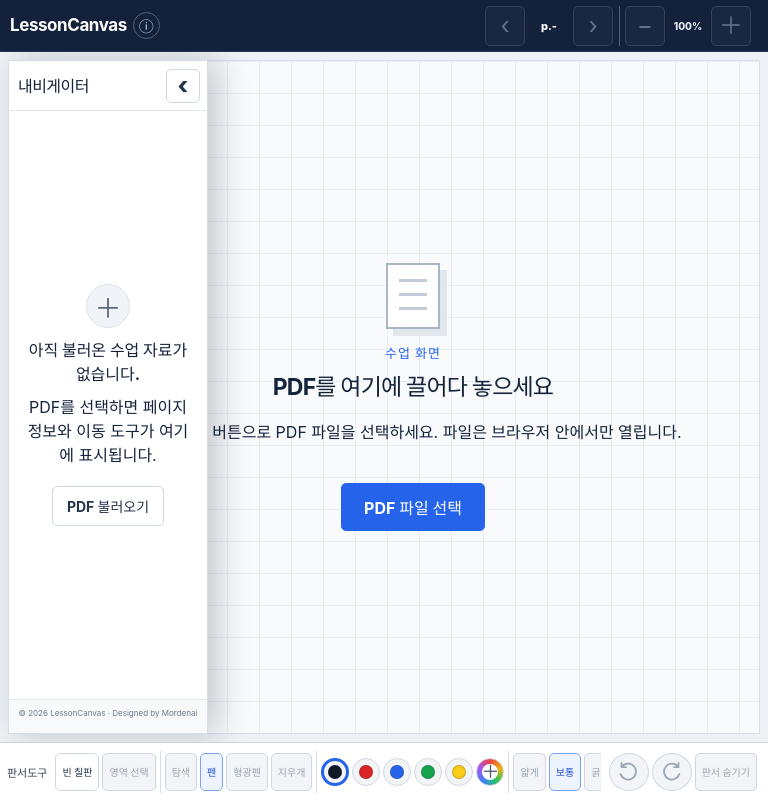
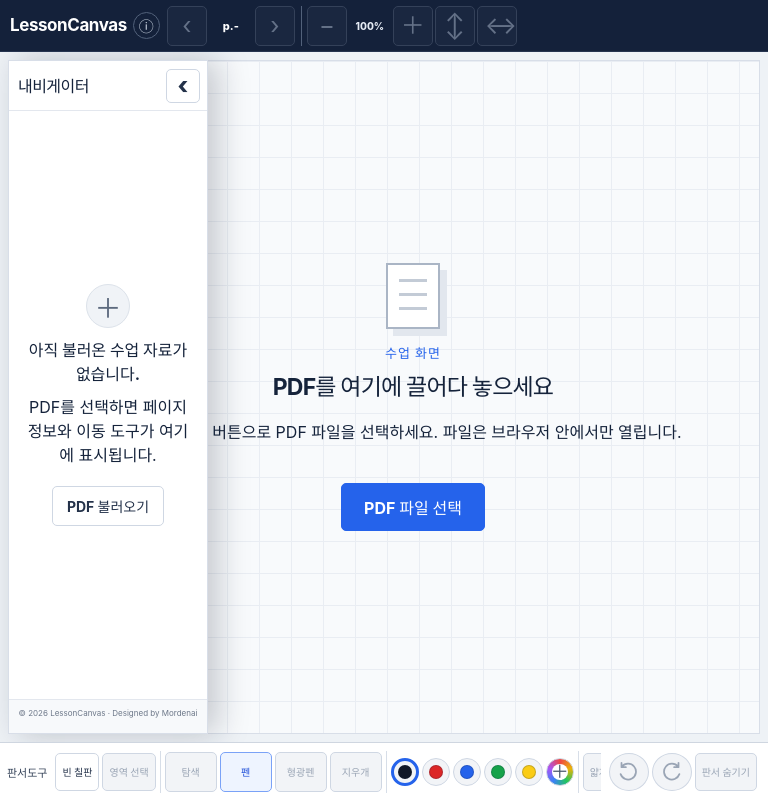
Before and after one commit to park791014-web/classcanvas, a React (Vite) app: page / in a window 768 px wide. Built offline with nearby package versions, Linux system fonts and the light colour scheme.

Commit message:
fix: refine tablet zoom and drawing controls

```diff
--- a/package.json
+++ b/package.json
@@ -1,7 +1,7 @@
 {
   "name": "classcanvas",
   "private": true,
-  "version": "0.1.4",
+  "version": "0.1.5",
   "type": "module",
   "scripts": {
     "dev": "vite",
--- a/src/components/layout/TopBar.tsx
+++ b/src/components/layout/TopBar.tsx
@@ -86,10 +86,14 @@ export function TopBar({
         <button type="button" disabled={!documentState || documentState.currentPage === 1} onClick={onPreviousPage} aria-label="이전 페이지">‹</button>
         <output aria-label="현재 교과서 페이지">{documentState ? `p.${documentState.currentPage}` : 'p.-'}</output>
         <button type="button" disabled={!documentState || documentState.currentPage === documentState.totalPages} onClick={onNextPage} aria-label="다음 페이지">›</button>
-        <span className="tablet-zoom-controls" aria-label="태블릿 PDF 확대 및 축소">
+        <span className="tablet-zoom-controls" aria-label="태블릿 PDF 보기 조절">
           <button type="button" onClick={onZoomOut} disabled={!documentState || documentState.scale <= MIN_MANUAL_ZOOM_SCALE} aria-label="태블릿 PDF 축소">−</button>
           <output aria-label="태블릿 PDF 확대 비율">{Math.round((documentState?.scale ?? 1) * 100)}%</output>
           <button type="button" onClick={onZoomIn} disabled={!documentState || documentState.scale >= MAX_ZOOM_SCALE} aria-label="태블릿 PDF 확대">＋</button>
+          <button type="button" className="tablet-fit-button" onClick={onPageFit} disabled={!documentState}
+            aria-label="높이 맞춤" title="높이 맞춤" aria-pressed={documentState?.zoomMode === 'page-fit'}>↕</button>
+          <button type="button" className="tablet-fit-button" onClick={onWidthFit} disabled={!documentState}
+            aria-label="폭 맞춤" title="폭 맞춤" aria-pressed={documentState?.zoomMode === 'width-fit'}>↔</button>
         </span>
       </nav>
       {aboutOpen && (
--- a/src/styles/global.css
+++ b/src/styles/global.css
@@ -1669,17 +1669,14 @@ button:disabled { color: #9aa5b5; background: #f2f4f7; cursor: not-allowed; }
   .brand-block h1 { font-size: 17px; }
   .material-status { font-size: 11px; }
   .material-status .file-button { max-width: 74px; overflow: hidden; text-overflow: ellipsis; white-space: nowrap; }
-  .topbar-zoom-controls { gap: 2px; }
-  .topbar-zoom-controls > button:not(.fit-mode-button),
-  .topbar-zoom-controls > output { display: none; }
-  .topbar-zoom-controls button { min-width: 32px; height: 34px; padding-inline: 5px; font-size: 10px; }
-  .topbar-zoom-controls .fit-mode-button { min-width: 62px; }
+  .topbar-zoom-controls { display: none; }
   .topbar-page-controls { display: flex; flex: none; gap: 3px; }
   .topbar-page-controls button { width: 40px; min-width: 40px; height: 40px; }
   .topbar-page-controls output { min-width: 42px; font-size: 11px; }
   .tablet-zoom-controls { display: inline-flex; align-items: center; margin-left: 3px; padding-left: 5px; gap: 2px; border-left: 1px solid #52617a; }
   .tablet-zoom-controls button { width: 40px; min-width: 40px; height: 40px; padding: 2px 7px; }
   .tablet-zoom-controls output { min-width: 42px; color: #e5ebf4; font-size: 10px; text-align: center; }
+  .tablet-zoom-controls .tablet-fit-button[aria-pressed="true"] { color: #fff; background: #315b9b; border-color: #8eb4f5; }
 
   .lesson-layout,
   .lesson-layout.is-sidebar-collapsed { grid-template-columns: 50px minmax(0, 1fr); padding: 8px; gap: 8px; overflow: hidden; }
@@ -1764,6 +1761,15 @@ button:disabled { color: #9aa5b5; background: #f2f4f7; cursor: not-allowed; }
   .tool-button-group button,
   .width-controls button,
   .history-controls button { min-height: 38px; padding-inline: 6px; font-size: 10px; }
+  .tool-button-group button {
+    display: inline-flex;
+    align-items: center;
+    justify-content: center;
+    width: 52px;
+    min-width: 52px;
+    height: 40px;
+    padding-inline: 6px;
+  }
   .color-button,
   .custom-color-button { width: 28px; height: 28px; }
   .history-action--undo,
@@ -1955,6 +1961,7 @@ button:disabled { color: #9aa5b5; background: #f2f4f7; cursor: not-allowed; }
   }
   .tablet-zoom-controls button { width: 34px; min-width: 34px; height: 34px; padding: 2px 6px; }
   .tablet-zoom-controls output { min-width: 38px; color: #e5ebf4; font-size: 10px; text-align: center; }
+  .tablet-zoom-controls .tablet-fit-button[aria-pressed="true"] { color: #fff; background: #315b9b; border-color: #8eb4f5; }
 
   .tool-bar {
     display: grid;
@@ -1987,6 +1994,15 @@ button:disabled { color: #9aa5b5; background: #f2f4f7; cursor: not-allowed; }
   .tool-button-group button,
   .width-controls button,
   .history-controls button { min-height: 38px; padding-inline: 6px; font-size: 10px; }
+  .tool-button-group button {
+    display: inline-flex;
+    align-items: center;
+    justify-content: center;
+    width: 52px;
+    min-width: 52px;
+    height: 40px;
+    padding-inline: 6px;
+  }
   .color-button,
   .custom-color-button { width: 28px; height: 28px; }
   .history-action--undo,
@@ -2047,6 +2063,7 @@ button:disabled { color: #9aa5b5; background: #f2f4f7; cursor: not-allowed; }
   .tablet-zoom-controls { display: inline-flex; align-items: center; margin-left: 3px; padding-left: 5px; gap: 2px; border-left: 1px solid #52617a; }
   .tablet-zoom-controls button { width: 40px; min-width: 40px; height: 40px; padding: 2px 7px; }
   .tablet-zoom-controls output { min-width: 42px; color: #e5ebf4; font-size: 10px; text-align: center; }
+  .tablet-zoom-controls .tablet-fit-button[aria-pressed="true"] { color: #fff; background: #315b9b; border-color: #8eb4f5; }
 
   .tool-bar {
     display: grid;
@@ -2069,6 +2086,15 @@ button:disabled { color: #9aa5b5; background: #f2f4f7; cursor: not-allowed; }
   }
   .toolbar-duplicate-group,
   .toolbar-width-micro { display: none; }
+  .tool-button-group button {
+    display: inline-flex;
+    align-items: center;
+    justify-content: center;
+    width: 52px;
+    min-width: 52px;
+    height: 40px;
+    padding-inline: 6px;
+  }
   .history-controls { flex: none; justify-self: end; }
   .history-action--undo,
   .history-action--redo { width: 40px; min-width: 40px; padding: 0; border-radius: 50%; }
```
Also changed, not shown: 1 other file (tests, documents, lock files or other folders).
